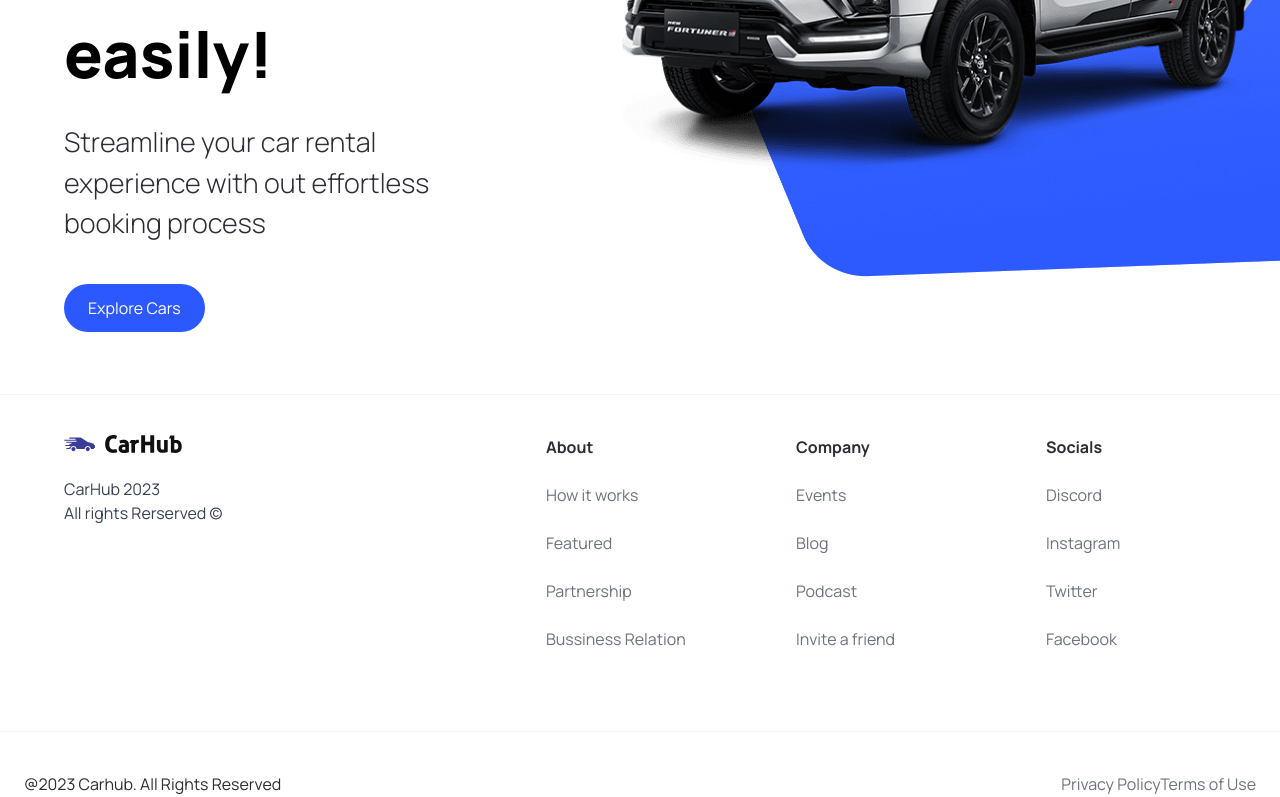
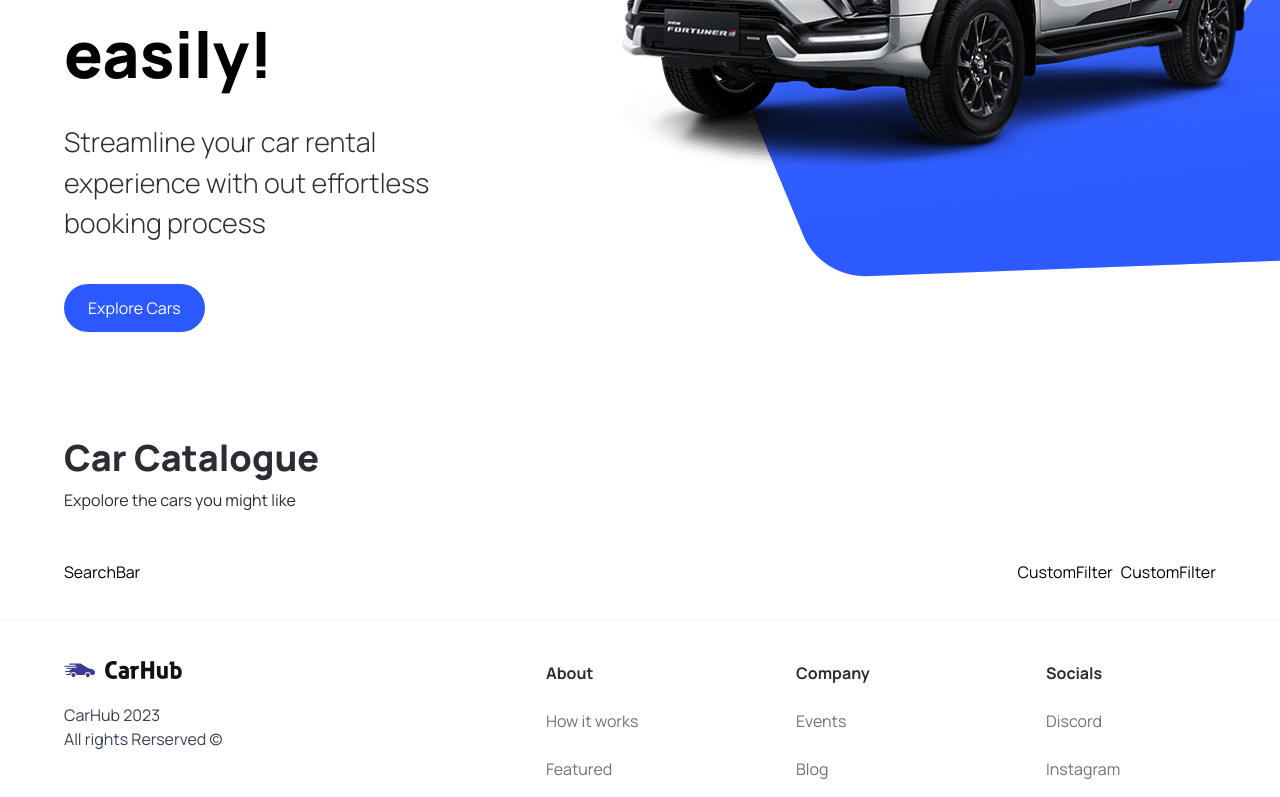
Before and after one commit to JohnnySonTrinh/modern-car-showcase-app, a Next.js app in the folder my-app/: page / in a window 1280 px wide. Shown: the part 426-1223 px from the top of the page. Built offline with nearby package versions, Linux system fonts and the light colour scheme.

Commit message:
Setup for CustomFilter and SearchBar

```diff
--- a/my-app/app/page.tsx
+++ b/my-app/app/page.tsx
@@ -1,11 +1,26 @@
 import Image from 'next/image';
 
-import { Hero } from '@/components';
+import { CustomFilter, Hero, SearchBar } from '@/components';
 
 export default function Home() {
   return (
     <main className='overflow-hidden'>
       <Hero />
+
+      <div className='mt-12 padding-x padding-y max-width' id='discover'>
+        <div className='home__text-container'>
+          <h1 className='text-4xl font-extrabold'>Car Catalogue</h1>
+          <p>Expolore the cars you might like</p>
+        </div>
+        <div className='home__filters'>
+          <SearchBar />
+
+          <div className='home__filter-container'>
+            <CustomFilter title='fuel' />
+            <CustomFilter title='year' />
+          </div>
+        </div>
+      </div>
     </main>
   );
 }
--- /dev/null
+++ b/my-app/components/CustomFilter.tsx
@@ -0,0 +1,7 @@
+import React from 'react';
+
+const CustomFilter = () => {
+  return <div>CustomFilter</div>;
+};
+
+export default CustomFilter;
--- a/my-app/components/Hero.tsx
+++ b/my-app/components/Hero.tsx
@@ -22,6 +22,7 @@
           title='Explore Cars'
           containerStyles='bg-primary-blue text-white rounded-full mt-10'
           handleClick={handleScroll}
+          btnType={'button'}
         />
       </div>
       <div className='hero__image-container'>
--- /dev/null
+++ b/my-app/components/SearchBar.tsx
@@ -0,0 +1,7 @@
+import React from 'react';
+
+const SearchBar = () => {
+  return <div>SearchBar</div>;
+};
+
+export default SearchBar;
--- a/my-app/components/index.ts
+++ b/my-app/components/index.ts
@@ -2,5 +2,7 @@
 import CustomButton from './CustomButton';
 import Navbar from './Navbar';
 import Footer from './Footer';
+import SearchBar from './SearchBar';
+import CustomFilter from './CustomFilter';
 
-export { Hero, CustomButton, Navbar, Footer };
+export { Hero, CustomButton, Navbar, Footer, SearchBar, CustomFilter };
```
